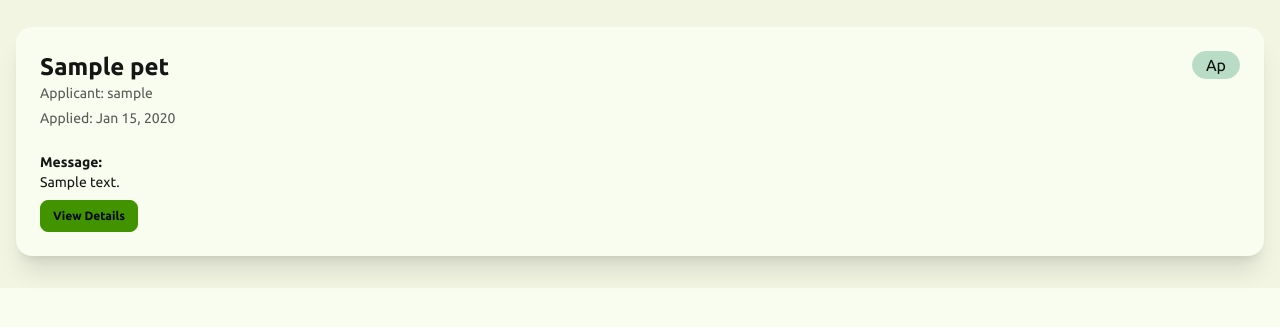
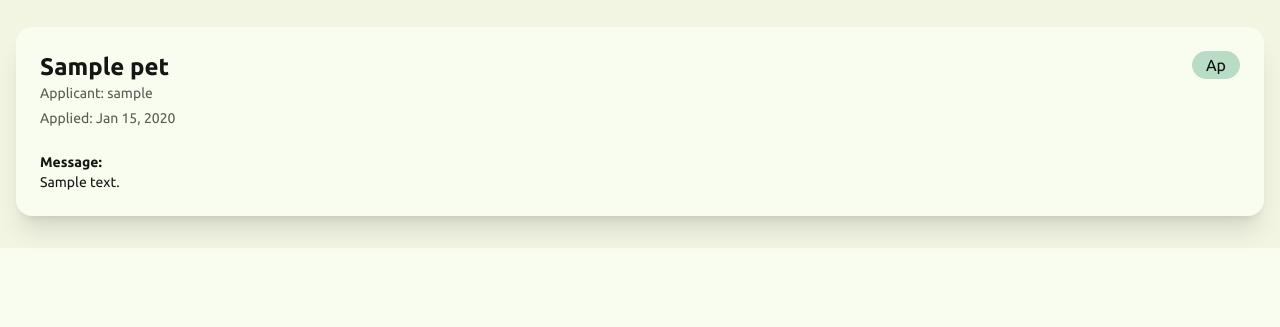
Before and after one commit to ExxiDauS/Jaikae, a Django app: page /adoptions/manage/ in a window 1280 px wide. Shown: the part 157-484 px from the top of the page. Run offline with Django 5.2, Linux system fonts and the light colour scheme; a user stored in the database is signed in; tables that the repository leaves empty hold one stand-in row (values such as "Sample post"); grey boxes marked "Sample" are stand-in pictures; style sheets or scripts are compiled from the project's sources; some libraries are stand-ins or nearby versions.

Commit message:
remove view application request detail button

```diff
--- a/templates/adoptions/manage_applications.html
+++ b/templates/adoptions/manage_applications.html
@@ -1,6 +1,8 @@
 {% extends 'base.html' %}
 
-{% block title %}Manage Applications{% endblock %}
+{% block title %}
+  Manage Applications
+{% endblock %}
 
 {% block content %}
   <div class="container mx-auto px-4 py-8">
@@ -15,16 +17,18 @@
                 <div>
                   <h2 class="card-title text-2xl">{{ app.pet.name }}</h2>
                   <p class="text-base-content/70">Applicant: {{ app.user.username }}</p>
-              <p class="text-sm text-base-content/70 mt-1">
-                Applied: {{ app.application_date|date:"M d, Y" }}
-              </p>
+                  <p class="text-sm text-base-content/70 mt-1">Applied: {{ app.application_date|date:'M d, Y' }}</p>
                 </div>
                 <div class="badge badge-lg
-              {% if app.status == 'Pending' %}badge-warning
-              {% elif app.status == 'Approved' %}badge-success
-              {% else %}badge-error{% endif %}">
-              {{ app.get_status_display }}
-            </div>
+              {% if app.status == 'Pending' %}
+                    badge-warning
+
+                  {% elif app.status == 'Approved' %}
+                    badge-success
+
+                  {% else %}
+                    badge-error
+                  {% endif %}">{{ app.get_status_display }}</div>
               </div>
 
               {% if app.notes %}
@@ -36,15 +40,8 @@
 
               {% if app.status == 'Pending' %}
                 <div class="card-actions justify-end mt-4 gap-2">
-            <a href="{% url 'approve_application' app.id %}"
-               class="btn btn-success btn-sm">Approve</a>
-            <a href="{% url 'reject_application' app.id %}"
-               class="btn btn-error btn-sm">Reject</a>
-          </div>
-          {% endif %}
-          {% if app.status == 'Approved' %}
-            <div>
-              <a href="{% url 'adoption_application_detail' app.id %}" class="btn btn-primary btn-sm">View Details</a>
+                  <a href="{% url 'approve_application' app.id %}" class="btn btn-success btn-sm">Approve</a>
+                  <a href="{% url 'reject_application' app.id %}" class="btn btn-error btn-sm">Reject</a>
                 </div>
               {% endif %}
             </div>
```
Lines whose indentation alone changed are shown as unchanged.
